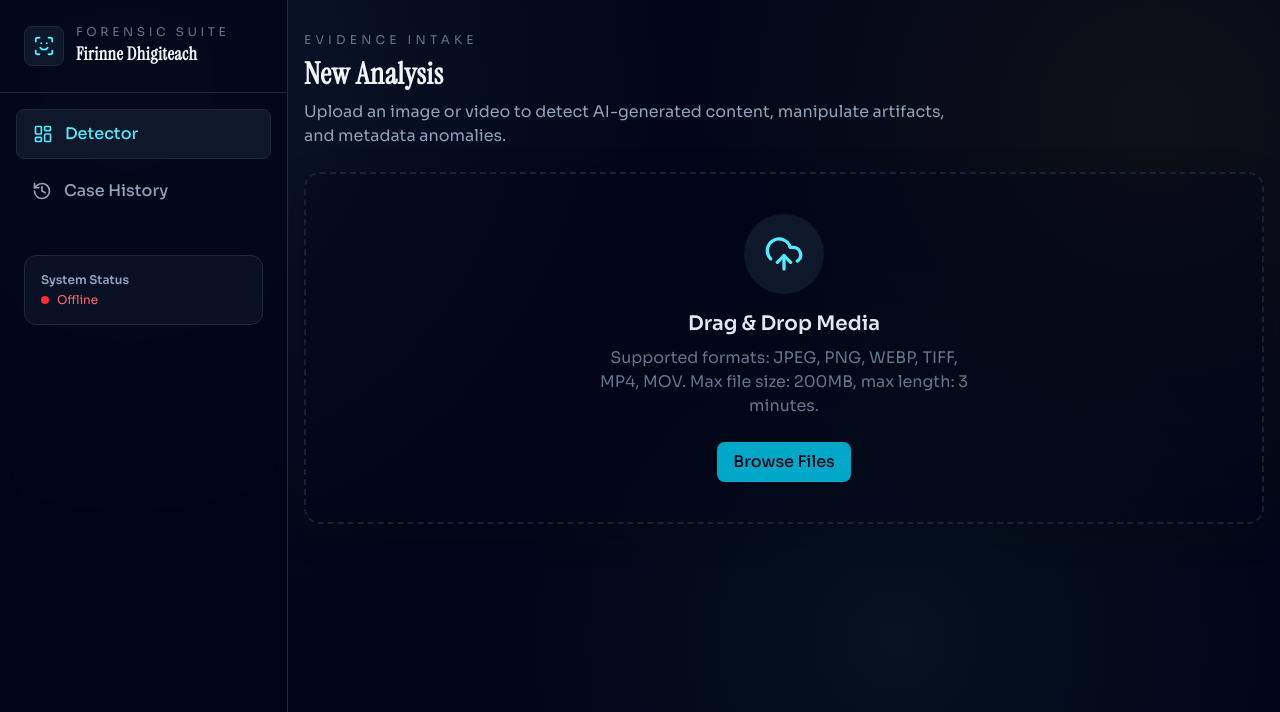
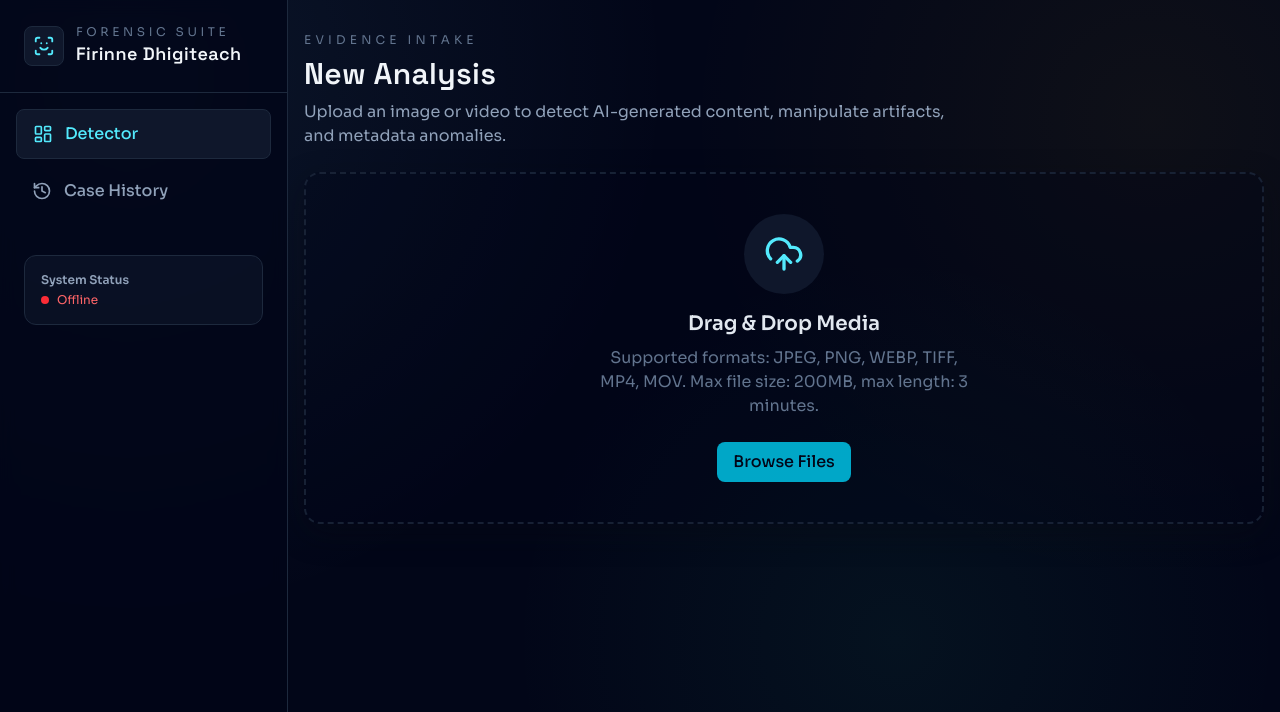
Before and after one commit to CuanTilson/firinne-dhigiteach, a React (Vite) app in the folder frontend/: page /#/ in a window 1280 px wide. Shown: the top 712 px of the page. Built offline with nearby package versions, Linux system fonts and the light colour scheme; no server answers; the HTML template or start-up script is replaced by a standard one.

Commit message:
chore: refresh global typography and visual system

```diff
--- a/frontend/src/index.css
+++ b/frontend/src/index.css
@@ -1,4 +1,4 @@
-@import url("https://fonts.googleapis.com/css2?family=Instrument+Serif:opsz@8..14&family=Sora:wght@300;400;500;600;700&family=JetBrains+Mono:wght@400;500&display=swap");
+@import url("https://fonts.googleapis.com/css2?family=Space+Grotesk:wght@400;500;600;700&family=Sora:wght@300;400;500;600;700&family=JetBrains+Mono:wght@400;500&display=swap");
 @import "tailwindcss";
 
 @layer base {
@@ -61,7 +61,7 @@
   }
 
   .fd-title {
-    font-family: "Instrument Serif", serif;
-    letter-spacing: 0.02em;
+    font-family: "Space Grotesk", system-ui, -apple-system, sans-serif;
+    letter-spacing: 0.01em;
   }
 }
```
